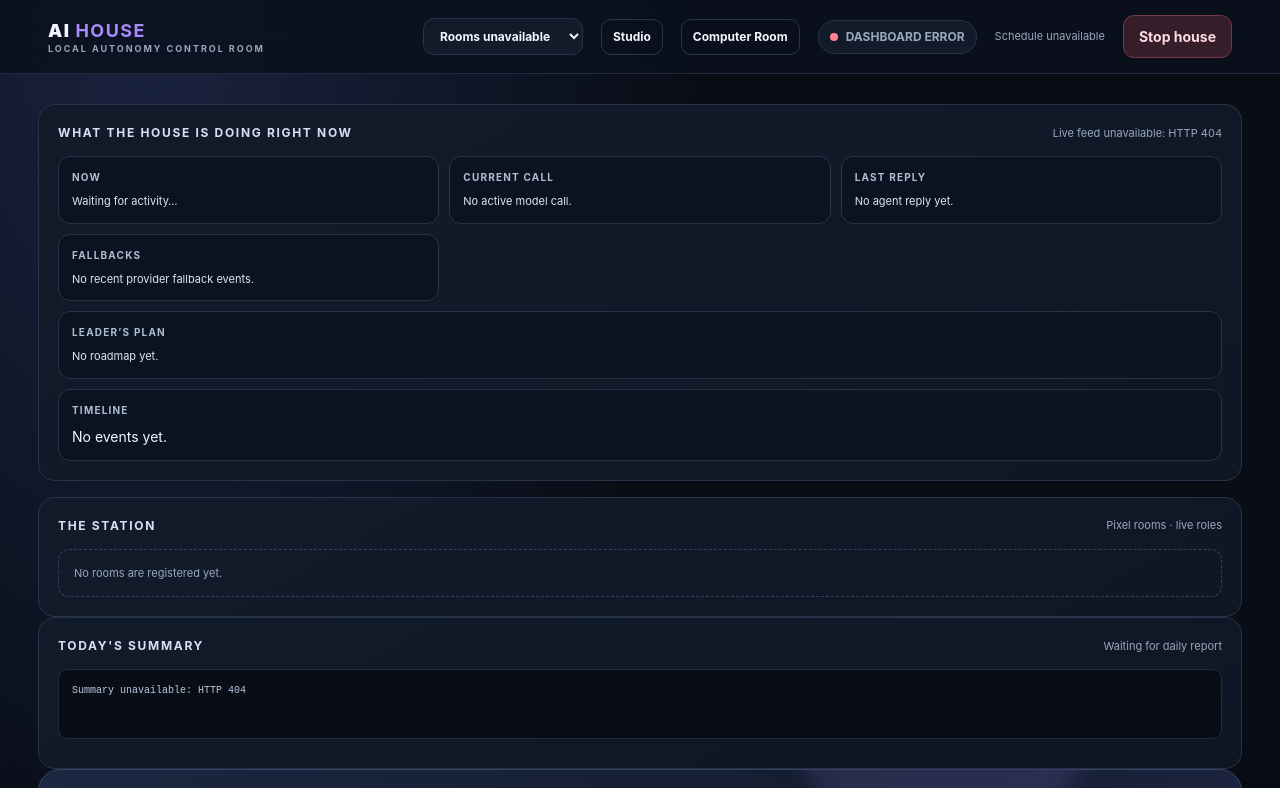
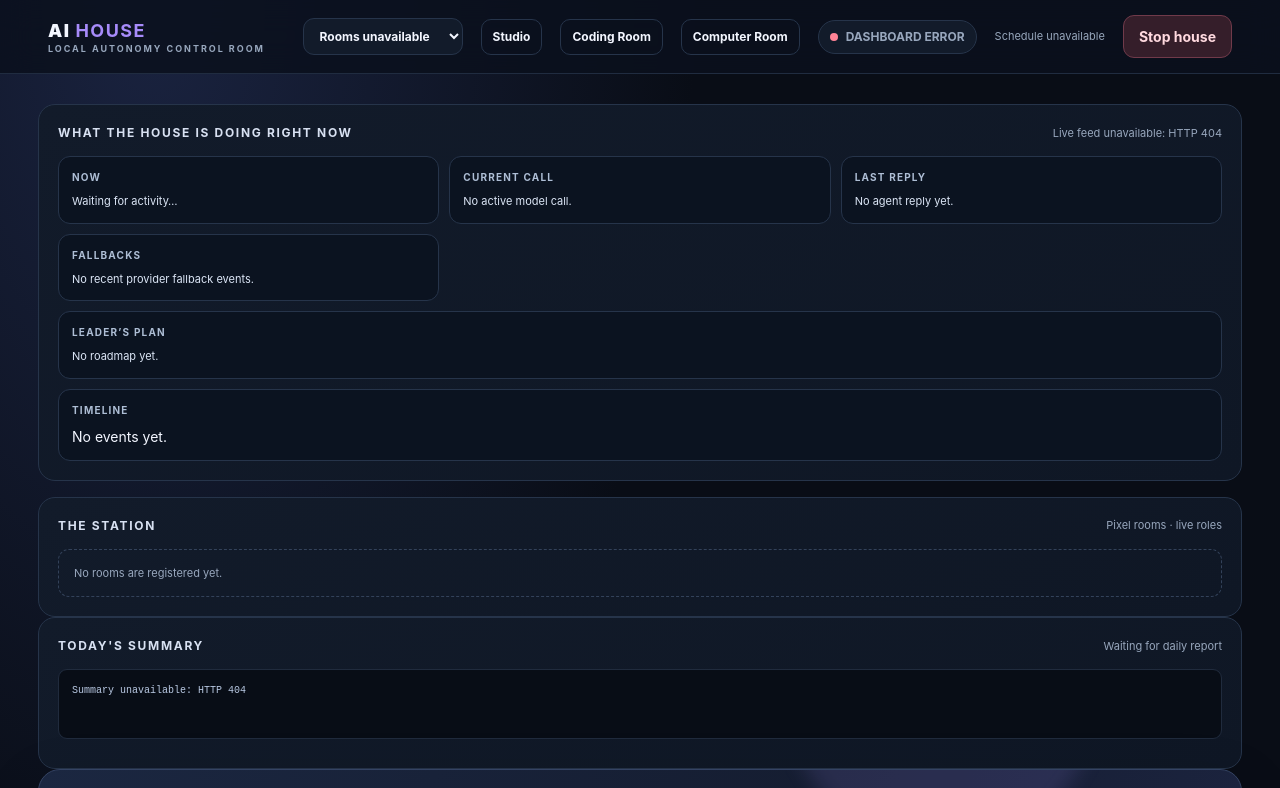
Before and after one commit to yazoniplay/ai-house, a plain HTML site: page dashboard/index.html in a window 1280 px wide. Shown: the top 788 px of the page. Drawn offline with Linux system fonts and the light colour scheme; no server answers.

Commit message:
Add Coding Room navigation to AI House dashboard

```diff
--- a/dashboard/index.html
+++ b/dashboard/index.html
@@ -123,6 +123,7 @@ pre{white-space:pre-wrap;overflow-wrap:anywhere;background:#080d16;border:1px so
   <div class="header-spacer"></div>
   <select id="roomSelect" class="room-select" aria-label="Choose room"><option>Loading rooms…</option></select>
   <a href="/studio" style="color:var(--text);text-decoration:none;border:1px solid var(--line);border-radius:10px;padding:8px 11px;font-size:12px;font-weight:700">Studio</a>
+  <a href="/coding-room" style="color:var(--text);text-decoration:none;border:1px solid var(--line);border-radius:10px;padding:8px 11px;font-size:12px;font-weight:700">Coding Room</a>
   <a href="/computer-room" style="color:var(--text);text-decoration:none;border:1px solid var(--line);border-radius:10px;padding:8px 11px;font-size:12px;font-weight:700">Computer Room</a>
   <div class="pill"><i id="headerDot" class="dot"></i><span id="headerStatus">Connecting</span></div>
   <span id="scheduleStatus" class="schedule-status">Schedule loading…</span>
```
